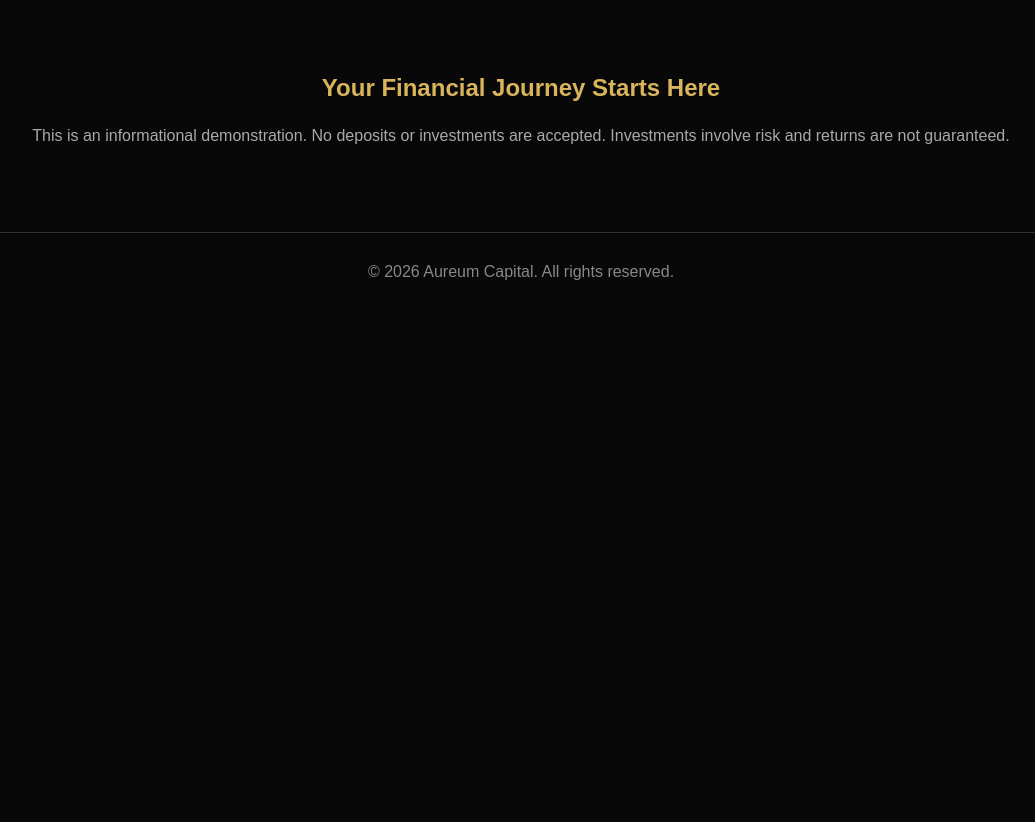
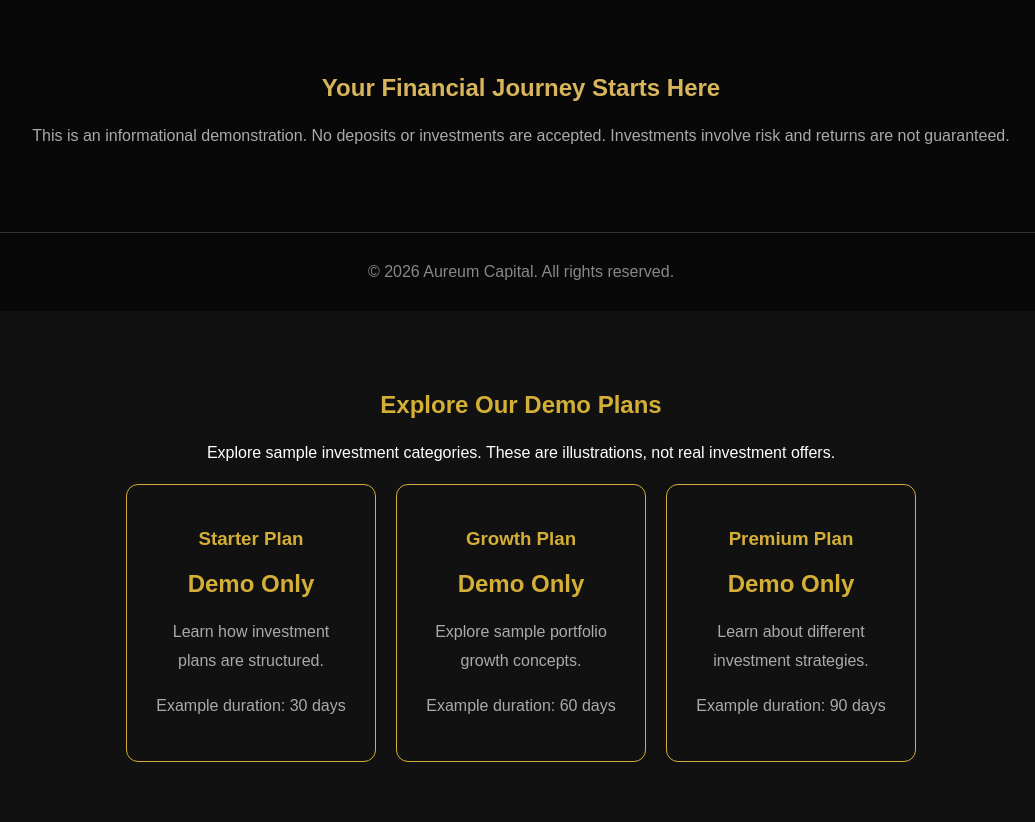
Before and after one commit to moodswings611-dot/Aureun-capital-, a plain HTML site: page index.html in a window 1280 px wide. Shown: the part 1225-2047 px from the top of the page, without its empty margins (119-1154 px from the left). Before the commit the page ends 1536 px from the top, so only its background shows below. Drawn offline with Linux system fonts and the light colour scheme.

Commit message:
Update index.html

```diff
--- a/index.html
+++ b/index.html
@@ -52,6 +52,34 @@ footer{text-align:center;padding:30px;border-top:1px solid #333;color:#888}
 <h2 class="gold">Your Financial Journey Starts Here</h2>
 <p>This is an informational demonstration. No deposits or investments are accepted. Investments involve risk and returns are not guaranteed.</p>
 </section>
-<footer>© 2026 Aureum Capital. All rights reserved.</footer>
+<footer>© 2026 Aureum Capital. All rights reserved.</footer><section id="plans" style="padding:60px 20px; text-align:center; background:#111; color:#d4af37;">
+  <h2>Explore Our Demo Plans</h2>
+  <p style="color:#fff;">Explore sample investment categories. These are illustrations, not real investment offers.</p>
+
+  <div style="display:flex; flex-wrap:wrap; justify-content:center; gap:20px;">
+
+    <div style="border:1px solid #d4af37; padding:25px; border-radius:12px; max-width:250px;">
+      <h3>Starter Plan</h3>
+      <h2>Demo Only</h2>
+      <p>Learn how investment plans are structured.</p>
+      <p>Example duration: 30 days</p>
+    </div>
+
+    <div style="border:1px solid #d4af37; padding:25px; border-radius:12px; max-width:250px;">
+      <h3>Growth Plan</h3>
+      <h2>Demo Only</h2>
+      <p>Explore sample portfolio growth concepts.</p>
+      <p>Example duration: 60 days</p>
+    </div>
+
+    <div style="border:1px solid #d4af37; padding:25px; border-radius:12px; max-width:250px;">
+      <h3>Premium Plan</h3>
+      <h2>Demo Only</h2>
+      <p>Learn about different investment strategies.</p>
+      <p>Example duration: 90 days</p>
+    </div>
+
+  </div>
+</section>
 </body>
 </html>
```
